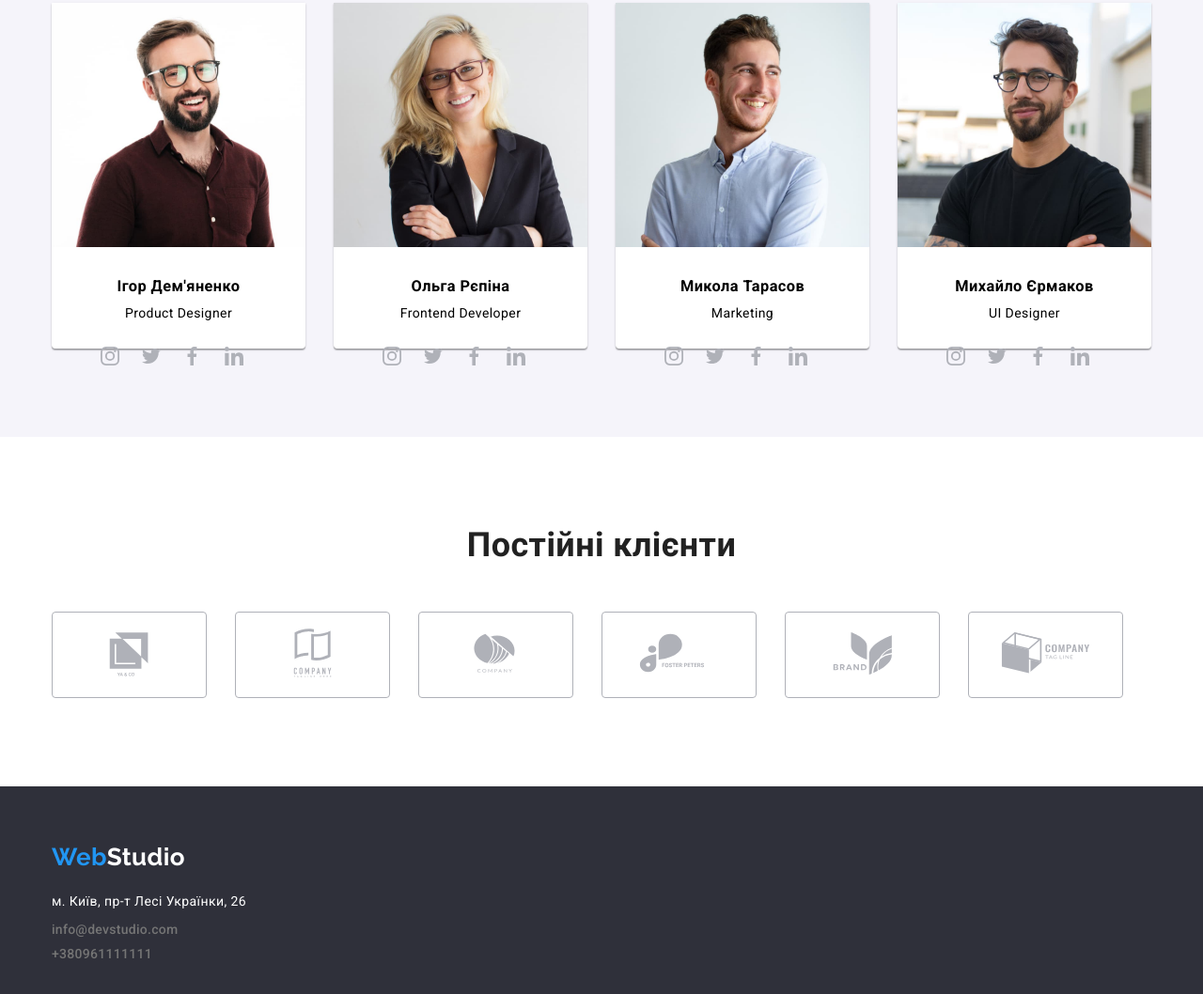
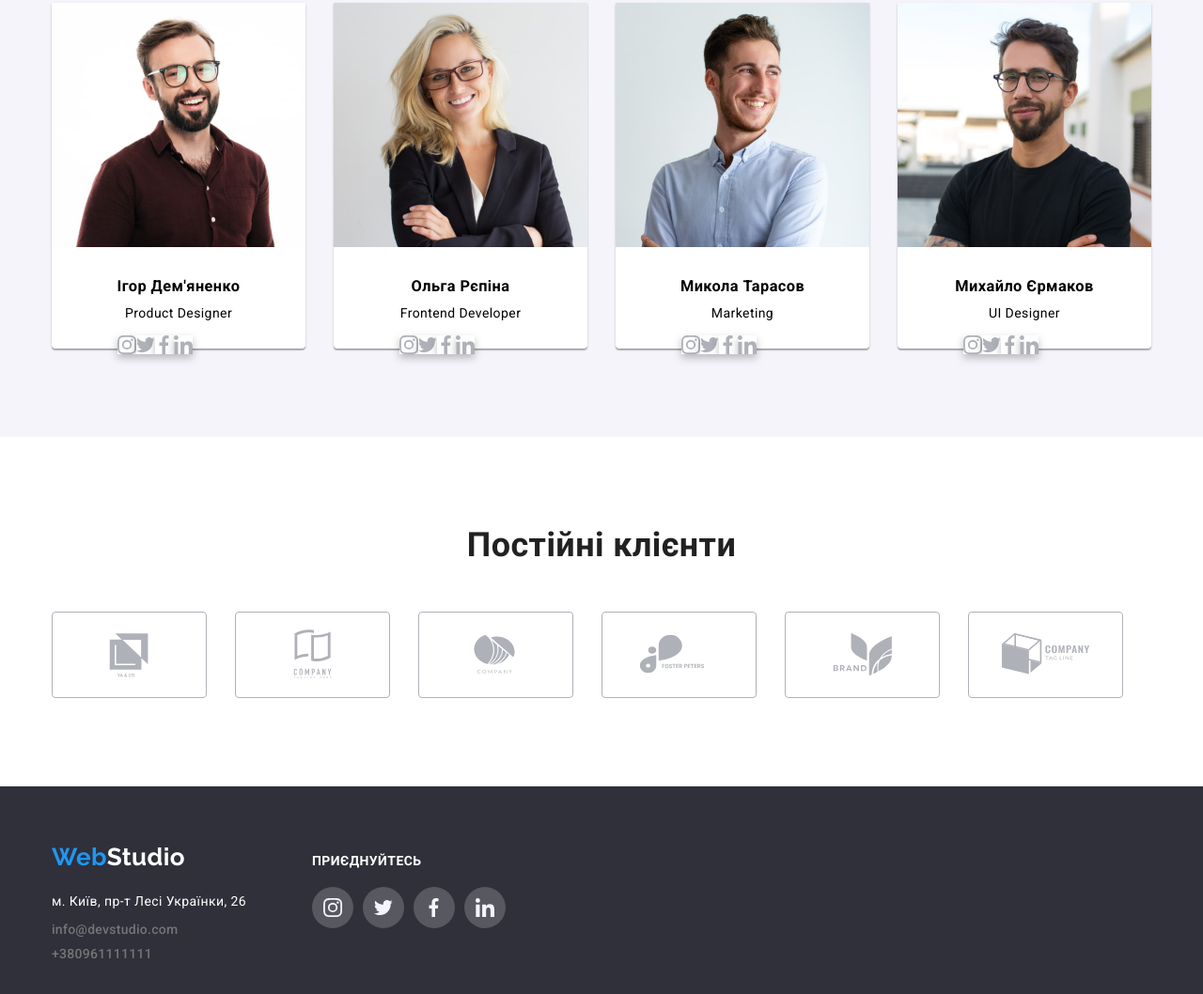
Before and after one commit to SneydzeR/-goit-markup-hw-04-f, a plain HTML site: page index.html in a window 1280 px wide. Shown: the part 1746-2804 px from the top of the page at 94% size. Drawn offline with nearby package versions, Linux system fonts and the light colour scheme.

Commit message:
Зміни

```diff
--- a/css/styles.css
+++ b/css/styles.css
@@ -8,6 +8,8 @@
     --fon-button-color : #F5F4FA;
     --fon-icon-color : rgba(245, 244, 250, 1);
     --icon-fons-color : rgba(175, 177, 184, 1);
+    --link-icon-color : rgba(255, 255, 255, 0.1);
+    --client-icon-color : rgba(33, 150, 243, 1);
 
     --main-font: 'Roboto',sans-serif;
     --secondary-font : 'Raleway',sans-serif;
@@ -56,11 +58,29 @@ body {
 .customers-list .omga{
     fill: var(--icon-fons-color);
 }
-.company-icon :hover {
-    fill:var(--accent-color);
+.omga:hover,
+.omga:focus {
+    border: 1px solid var(--accent-color);
+    fill: var(--accent-color);
 }
+.sociamod-link:hover,
+.sociamod-link:focus {
+    background-color: var(--accent-color);
+    fill:var(--primary-white-color);
+}
+
+
 .omga {
     text-decoration: none;
+    width: 100%;
+    height: 100%;
+    display: flex;
+    align-items: center;
+    justify-content: center;
+
+    border: 1px solid var(--icon-fons-color);
+    border-radius: 4px;
+    fill: var(--accent-color);
 }
 
 .features-list .superio {
@@ -72,6 +92,11 @@ body {
     height: 120px;
 }
 
+.person-card {
+    filter: drop-shadow(0px 4px 4px rgba(0, 0, 0, 0.25));
+    flex-basis: calc((100% - 90px) / 4);
+    background-color: var(--primary-white-color);
+}
 
 
 .list {
@@ -378,8 +403,7 @@ h1,h2,h3 { margin: 0px;
     margin-bottom: 10px;
 }
 .portal {
-    padding-top: 30px;
-    padding-bottom: 30px;
+   padding: 30px;
 }
 .portal .text {
     margin: 0px;
@@ -392,6 +416,7 @@ h1,h2,h3 { margin: 0px;
     list-style: none;
     border-radius: 50px;
     margin-top: 16px;
+    margin-bottom: 30px;
 }
 
 .media .social {
@@ -432,7 +457,6 @@ h1,h2,h3 { margin: 0px;
     width: 170px;
     height: 92px;
     text-align: center;
-    border: 1px solid rgba(175, 177, 184, 1);
 }
 .fixt {
     margin-right: 0px;
@@ -667,3 +691,59 @@ h1,h2,h3 { margin: 0px;
   .contact-foot .item:not(:last-child) {
     margin-bottom: 9px;
   }
+
+
+  .super-footer {
+    margin-left: 70px;
+  }
+  .social-foot {
+    font-weight: 700;
+    font-size: 14px;
+    text-transform: uppercase;
+    font-style: normal;
+    color: var(--primary-white-color);
+    margin: 0px;
+    padding: 0px;
+  }
+  .social-media-foot {
+    display: flex;
+    justify-content: center;
+    margin-top: 20px;
+    border-radius: 50px;
+    list-style: none;
+    padding: 0px;
+    margin: 0px;
+    margin-top: 20px;
+  }
+  .social-media-foot .block {
+    width: 44px;
+    height: 44px;
+    fill: var(--fon-button-color);
+
+    display: flex;
+
+    cursor: pointer;
+    margin-right: 10px;
+    background: rgba(255, 255, 255, 0.1);
+    border-radius: 50%;
+
+    justify-content: center;
+    align-items: center;
+  }
+  .footernew {
+    display: flex;
+    align-items: baseline;
+  }
+  .footer-hub {
+    display: block;
+  }
+  .sociamod-link {
+    width: 100%;
+    height: 100%;
+    display: flex;
+    align-items: center;
+    justify-content: center;
+    fill: var(--fon-button-color);
+    background-color: var(--link-icon-color);
+    border-radius: 50%;
+  }
--- a/index.html
+++ b/index.html
@@ -124,26 +124,26 @@
                     <h3 class="title">Ігор Дем'яненко</h3>
                     <p class="text">Product Designer</p>
                     <ul class="media">
-                        <li>
-                            <a class="social" href="#">
+                        <li class="person-card">
+                            <a class="sociamod-link" href="#">
                                 <svg class="social-icon" width = "20" height = "20">
                                 <use href="./images/icons.svg#icon-instagram"></use>
                                     </svg></a>
                         </li>
-                        <li>
-                            <a class="social" href="#">
+                        <li class="person-card">
+                            <a class="sociamod-link" href="#">
                                 <svg class="social-icon" width = "20" height = "20">
                                 <use href="./images/icons.svg#icon-tviter"></use>
                                     </svg></a>
                         </li>
-                        <li>
-                            <a class="social" href="#">
+                        <li class="person-card">
+                            <a class="sociamod-link" href="#">
                                 <svg class="social-icon" width = "20" height = "20">
                                 <use href="./images/icons.svg#icon-facebook"></use>
                                     </svg></a>
                         </li>
-                        <li>
-                            <a class="social" href="#">
+                        <li class="person-card">
+                            <a class="sociamod-link" href="#">
                                 <svg class="social-icon" width = "20" height = "20">
                                 <use href="./images/icons.svg#icon-linkedin"></use>
                                     </svg></a>
@@ -157,26 +157,26 @@
                     <h3 class="title">Ольга Рєпіна</h3>
                     <p class="text">Frontend Developer</p>
                     <ul class="media">
-                        <li>
-                            <a class="social" href="#">
+                        <li class="person-card">
+                            <a class="sociamod-link" href="#">
                                 <svg class="social-icon" width = "20" height = "20">
                                 <use href="./images/icons.svg#icon-instagram"></use>
                                     </svg></a>
                         </li>
-                        <li>
-                            <a class="social" href="#">
+                        <li class="person-card">
+                            <a class="sociamod-link" href="#">
                                 <svg class="social-icon" width = "20" height = "20">
                                 <use href="./images/icons.svg#icon-tviter"></use>
                                     </svg></a>
                         </li>
-                        <li>
-                            <a class="social" href="#">
+                        <li class="person-card">
+                            <a class="sociamod-link" href="#">
                                 <svg class="social-icon" width = "20" height = "20">
                                 <use href="./images/icons.svg#icon-facebook"></use>
                                     </svg></a>
                         </li>
-                        <li>
-                            <a class="social" href="#">
+                        <li class="person-card">
+                            <a class="sociamod-link" href="#">
                                 <svg class="social-icon" width = "20" height = "20">
                                 <use href="./images/icons.svg#icon-linkedin"></use>
                                     </svg></a>
@@ -190,26 +190,26 @@
                     <h3 class="title">Микола Тарасов</h3>
                     <p class="text">Marketing</p>
                     <ul class="media">
-                        <li>
-                            <a class="social" href="#">
+                        <li class="person-card">
+                            <a class="sociamod-link" href="#">
                                 <svg class="social-icon" width = "20" height = "20">
                                 <use href="./images/icons.svg#icon-instagram"></use>
                                     </svg></a>
                         </li>
-                        <li>
-                            <a class="social" href="#">
+                        <li class="person-card">
+                            <a class="sociamod-link" href="#">
                                 <svg class="social-icon" width = "20" height = "20">
                                 <use href="./images/icons.svg#icon-tviter"></use>
                                     </svg></a>
                         </li>
-                        <li>
-                            <a class="social" href="#">
+                        <li class="person-card">
+                            <a class="sociamod-link" href="#">
                                 <svg class="social-icon" width = "20" height = "20">
                                 <use href="./images/icons.svg#icon-facebook"></use>
                                     </svg></a>
                         </li>
-                        <li>
-                            <a class="social" href="#">
+                        <li class="person-card">
+                            <a class="sociamod-link" href="#">
                                 <svg class="social-icon" width = "20" height = "20">
                                 <use href="./images/icons.svg#icon-linkedin"></use>
                                     </svg></a>
@@ -223,26 +223,26 @@
                     <h3 class="title">Михайло Єрмаков</h3>
                     <p class="text">UI Designer</p>
                     <ul class="media">
-                        <li>
-                            <a class="social" href="#">
+                        <li class="person-card">
+                            <a class="sociamod-link" href="#">
                                 <svg class="social-icon" width = "20" height = "20">
                                 <use href="./images/icons.svg#icon-instagram"></use>
                                     </svg></a>
                         </li>
-                        <li>
-                            <a class="social" href="#">
+                        <li class="person-card">
+                            <a class="sociamod-link" href="#">
                                 <svg class="social-icon" width = "20" height = "20">
                                 <use href="./images/icons.svg#icon-tviter"></use>
                                     </svg></a>
                         </li>
-                        <li>
-                            <a class="social" href="#">
+                        <li class="person-card">
+                            <a class="sociamod-link" href="#">
                                 <svg class="social-icon" width = "20" height = "20">
                                 <use href="./images/icons.svg#icon-facebook"></use>
                                     </svg></a>
                         </li>
-                        <li>
-                            <a class="social" href="#">
+                        <li class="person-card">
+                            <a class="sociamod-link" href="#">
                                 <svg class="social-icon" width = "20" height = "20">
                                 <use href="./images/icons.svg#icon-linkedin"></use>
                                     </svg></a>
@@ -298,7 +298,8 @@
         </section>
     </main>
     <footer class="contact-list">
-    <div class="container">
+    <div class="container footernew">
+        <div class="footer-hub">
         <a href="./index.html" class="logof-link">Web<span class="logo-studio">Studio</span></a>
     <address class="keys">
         <ul class="contact-foot list">
@@ -306,7 +307,38 @@
             <li class="item"><a href="mailto:info@devstudio.com" class="link">info@devstudio.com</a></li>
             <li class="item"><a href="tel:+380961111111" class="link">+380961111111</a></li>
         </ul>
+        </div>
     </address>
+        <div class="super-footer">
+        <p class="social-foot">Приєднуйтесь</p>
+        <ul class="social-media-foot">
+            <li class="block">
+                <a href="#" class="sociamod-link">
+                <svg class="company-icon-footer" width = "20" height = "20">
+                <use href="./images/icons.svg#icon-instagram"></use>
+                </svg></a>
+            </li>
+            <li class="block">
+                <a href="#" class="sociamod-link">
+                    <svg class="company-icon-footer" width = "20" height = "20">
+                    <use href="./images/icons.svg#icon-tviter"></use>
+                    </svg></a>
+            </li>
+            <li class="block">
+                <a href="#" class="sociamod-link">
+                    <svg class="company-icon-footer" width = "20" height = "20">
+                    <use href="./images/icons.svg#icon-facebook"></use>
+                    </svg></a>
+            </li>
+            <li class="block">
+                <a href="#" class="sociamod-link">
+                    <svg class="company-icon-footer" width = "20" height = "20">
+                    <use href="./images/icons.svg#icon-linkedin"></use>
+                    </svg></a>
+            </li>
+        </ul>
+
+        </div>
     </footer>
     </div>
 </body>
```
